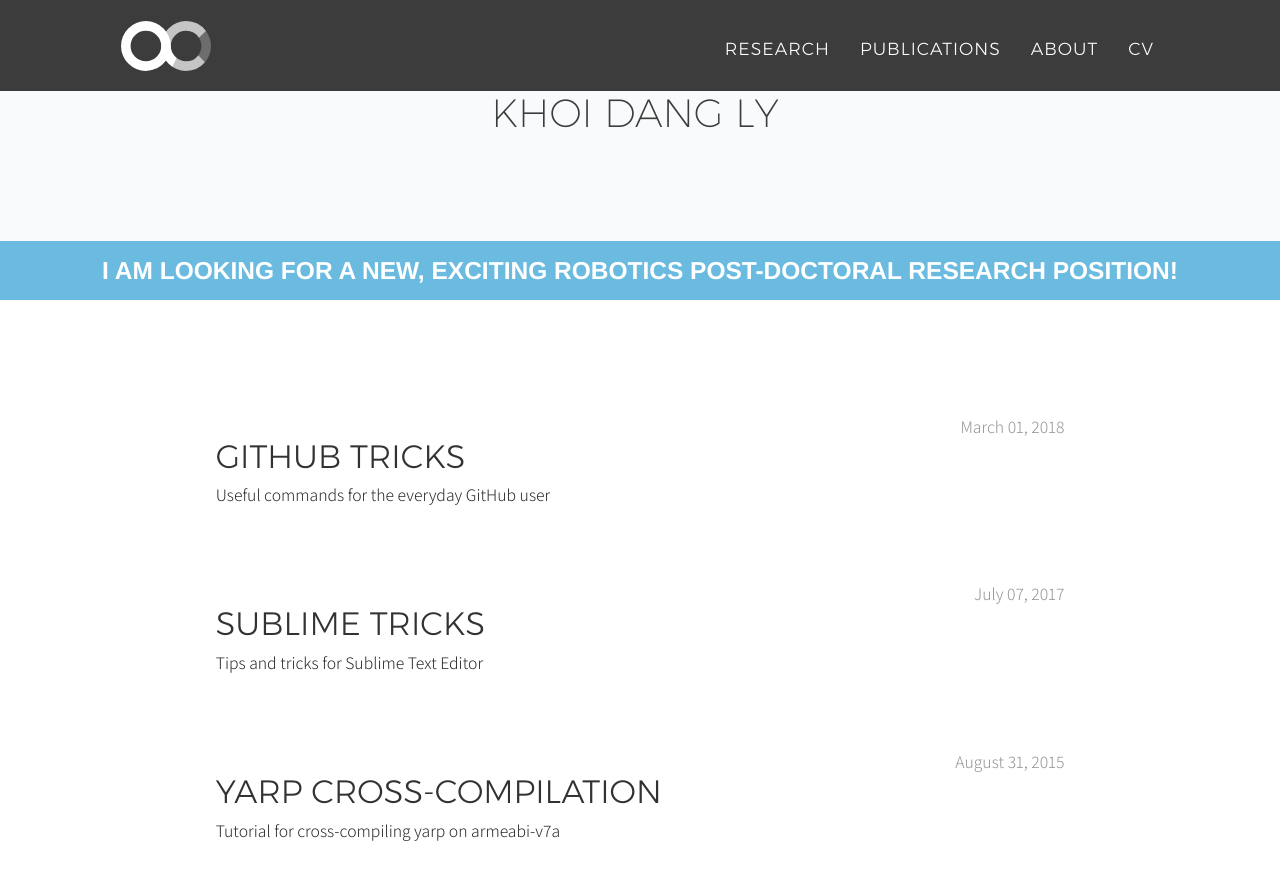
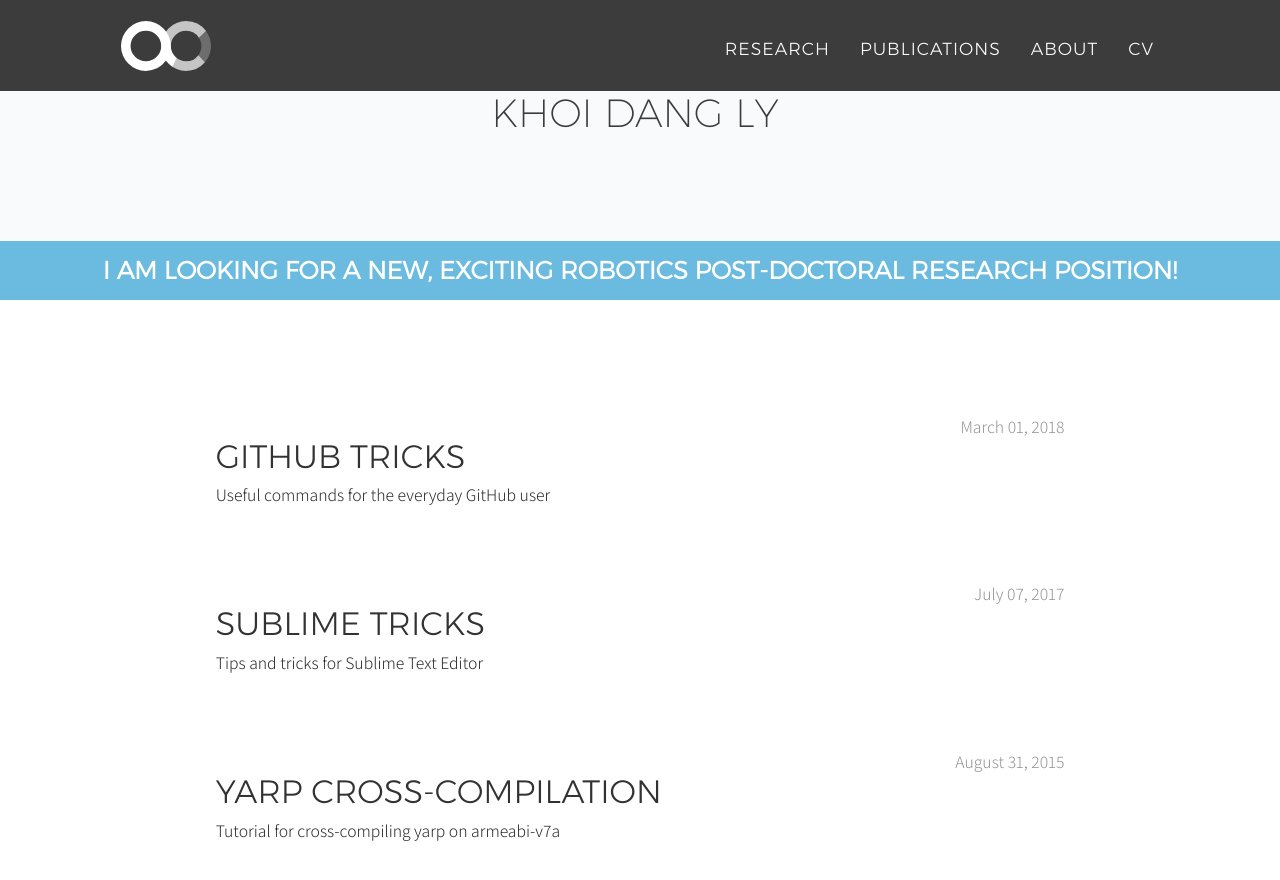
Before and after one commit to KhoiDLy/KhoiDLy.github.io, a Jekyll site: the page built from blog.html, in a window 1280 px wide and 900 px high, scrolled down 545 px. Shown: the top 880 px of the window. Built offline with Jekyll 4.4.1, drawn with Linux system fonts in a browser that asks for light colours; nearby versions of some CDN libraries; some web fonts are replaced.

Commit message:
Update main.css

```diff
--- a/_includes/css/main.css
+++ b/_includes/css/main.css
@@ -24,7 +24,7 @@
 @font-face {
     font-family: 'Montserrat';
     src: url("{{ site.baseurl }}/fonts/Montserrat-Regular.otf") format("opentype");
-    font-weight: 700;
+    font-weight: 100;
 }
 
 @font-face {
```
